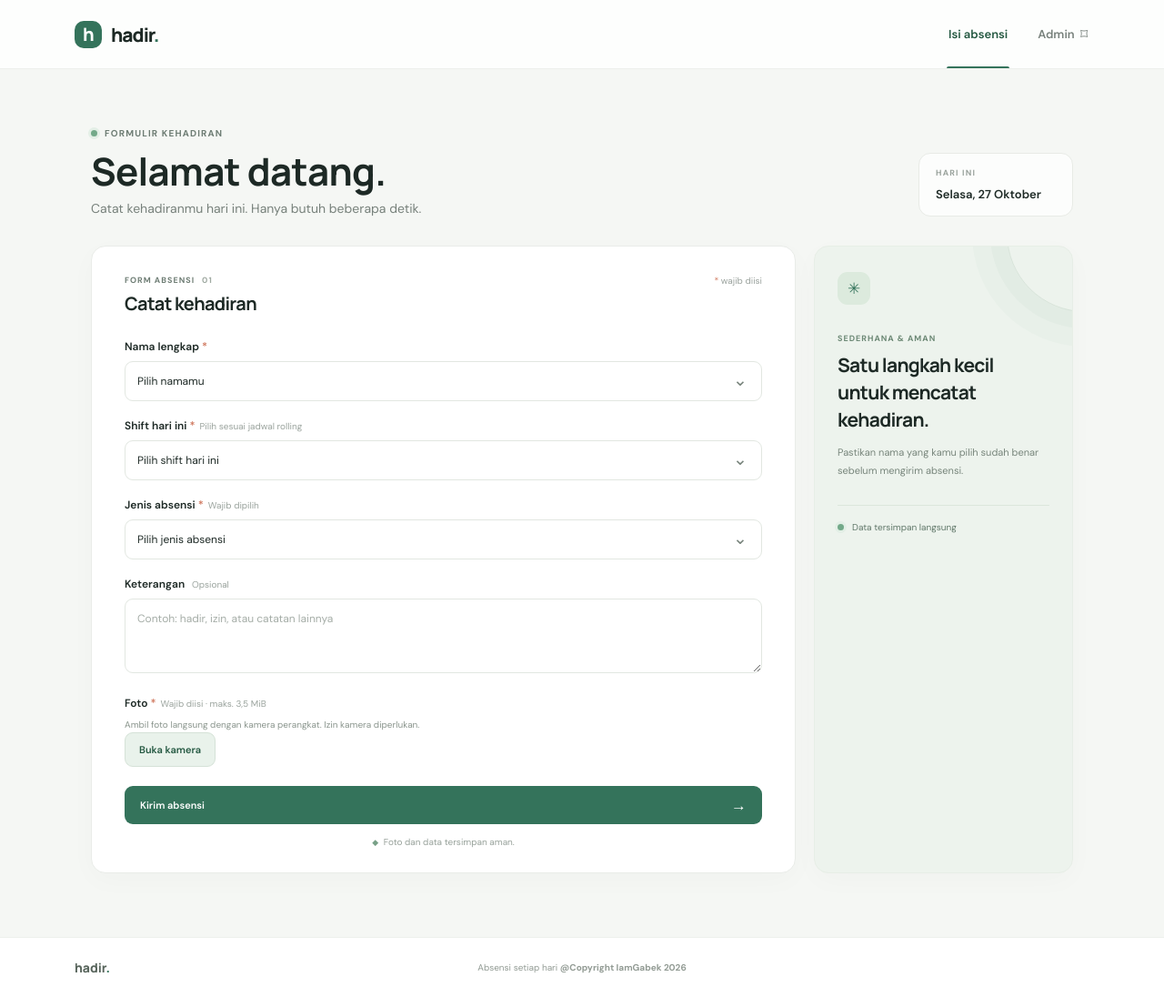
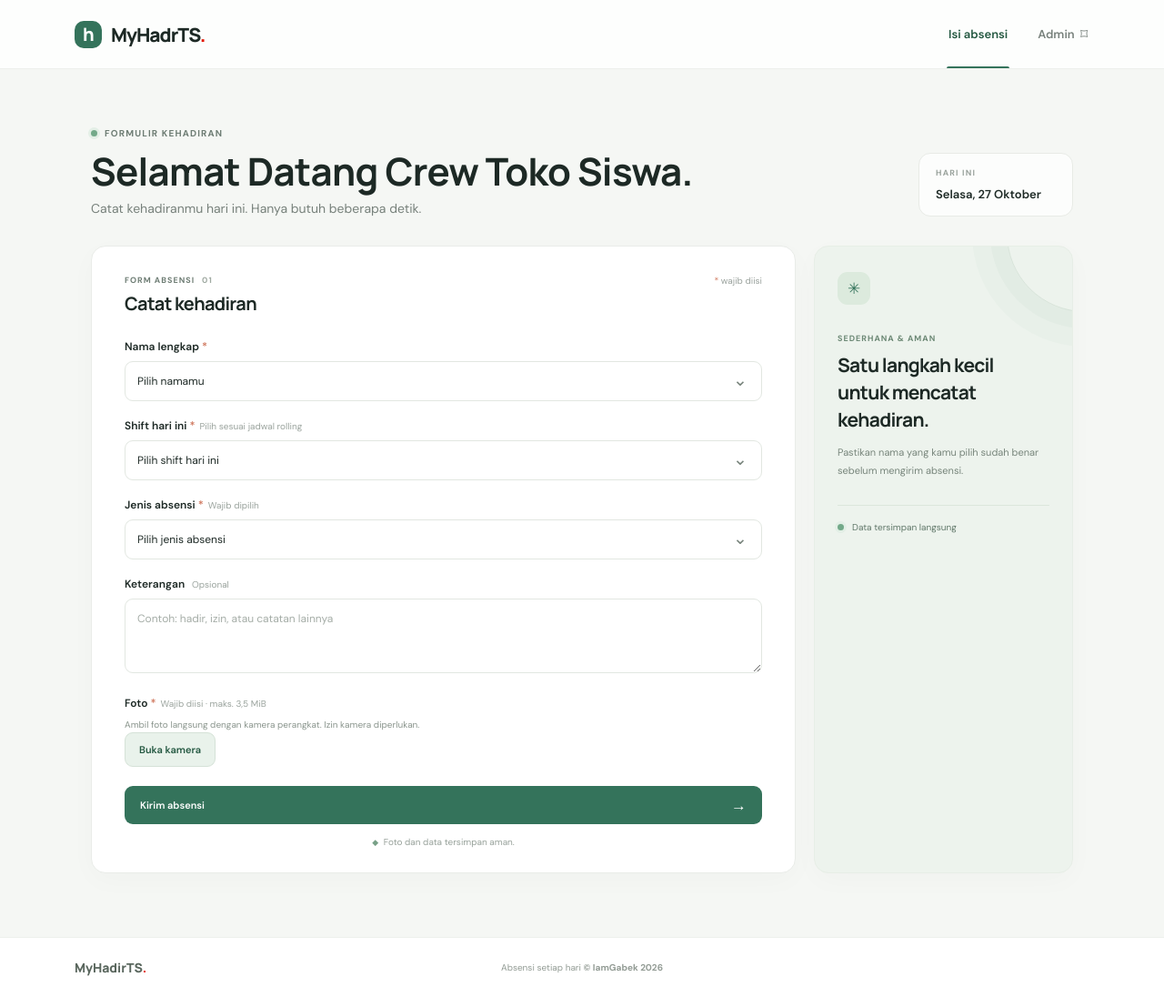
Before and after one commit to ToksisCoder/MyHadirTs, a website: page wwwroot/index.html in a window 1280 px wide. Shown: the whole page at 91% size. Drawn offline with Linux system fonts and the light colour scheme; no server answers.

Commit message:
change brand color

```diff
--- a/wwwroot/index.html
+++ b/wwwroot/index.html
@@ -4,7 +4,7 @@
   <meta charset="utf-8">
   <meta name="viewport" content="width=device-width, initial-scale=1">
   <meta name="theme-color" content="#f5f7f4">
-  <title>HadirKu Toko Siswa — Absensi</title>
+  <title>MyHadrTS Toko Siswa — Absensi</title>
   <link rel="preconnect" href="https://fonts.googleapis.com">
   <link rel="preconnect" href="https://fonts.gstatic.com" crossorigin>
   <link href="https://fonts.googleapis.com/css2?family=DM+Sans:wght@400;500;600;700&family=Manrope:wght@400;500;600;700;800&display=swap" rel="stylesheet">
@@ -15,7 +15,7 @@
   <header class="topbar">
     <a class="brand" href="/" aria-label="Hadir, beranda">
       <span class="brand-mark" aria-hidden="true">h</span>
-      <span>hadir<span class="brand-period">.</span></span>
+      <span>MyHadrTS<span class="brand-period">.</span></span>
     </a>
     <nav class="top-nav" aria-label="Navigasi utama">
       <button class="nav-link active" id="attendance-nav" type="button">Isi absensi</button>
@@ -28,7 +28,7 @@
       <div class="hero">
         <div>
           <div class="eyebrow"><span class="live-dot"></span> FORMULIR KEHADIRAN</div>
-          <h1>Selamat datang.</h1>
+          <h1>Selamat Datang Crew Toko Siswa.</h1>
           <p class="hero-copy">Catat kehadiranmu hari ini. Hanya butuh beberapa detik.</p>
         </div>
         <div class="today-card">
@@ -109,8 +109,8 @@
   </main>
 
   <footer class="site-footer">
-    <span>hadir<span class="brand-period">.</span></span>
-    <span>Absensi setiap hari  <i><b>@Copyright IamGabek 2026</b></i></span>
+    <span>MyHadirTS<span class="brand-period">.</span></span>
+    <span>Absensi setiap hari  <i><b>&copy; IamGabek 2026</b></i></span>
   </footer>
   <div id="toast" class="toast hidden" role="status" aria-live="polite"></div>
 </body>
--- a/wwwroot/site.css
+++ b/wwwroot/site.css
@@ -6,6 +6,7 @@
   --paper: #ffffff;
   --canvas: #f5f7f4;
   --green: #34735b;
+  --red: #e31700;
   --green-dark: #245841;
   --green-pale: #e9f2eb;
   --orange: #e09b56;
@@ -26,7 +27,7 @@ button { cursor: pointer; }
 }
 .brand { display: inline-flex; gap: 10px; align-items: center; color: var(--ink); text-decoration: none; font: 800 21px Manrope, sans-serif; letter-spacing: -1px; }
 .brand-mark { width: 30px; height: 30px; border-radius: 10px; display: grid; place-items: center; color: white; background: var(--green); font: 800 20px Manrope, sans-serif; letter-spacing: -1px; }
-.brand-period { color: var(--green); }
+.brand-period { color: var(--red); }
 .top-nav { display: flex; align-items: center; gap: 29px; height: 100%; }
 .nav-link { height: 100%; position: relative; padding: 0 2px; border: 0; background: transparent; color: #78817c; font-size: 13px; font-weight: 600; }
 .nav-link.active { color: var(--green-dark); }
```
